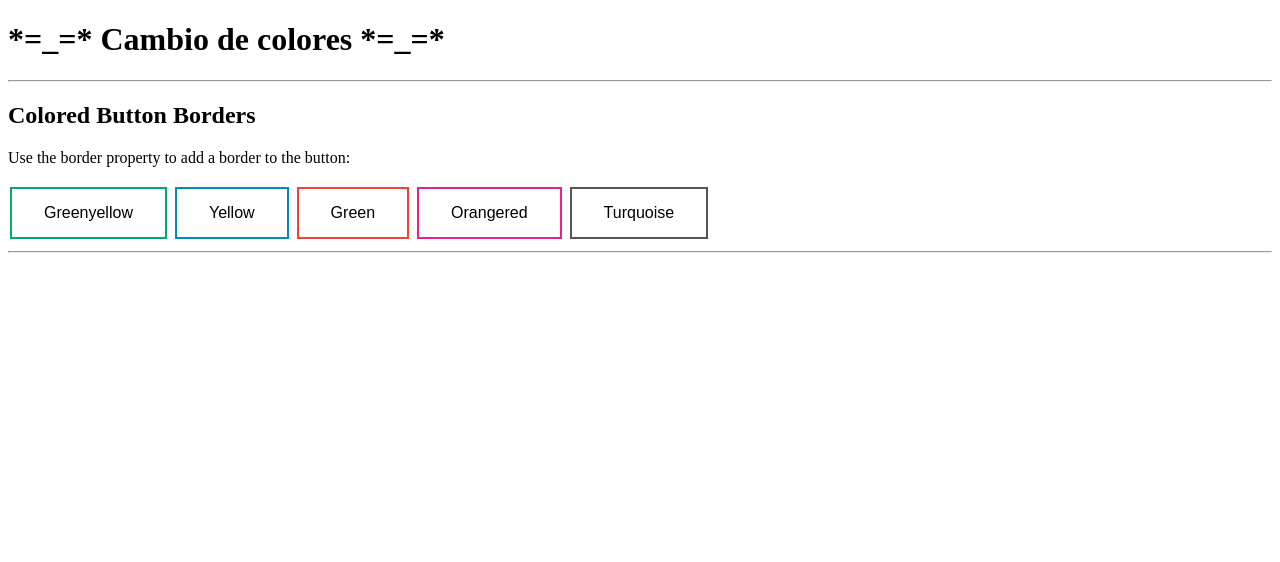
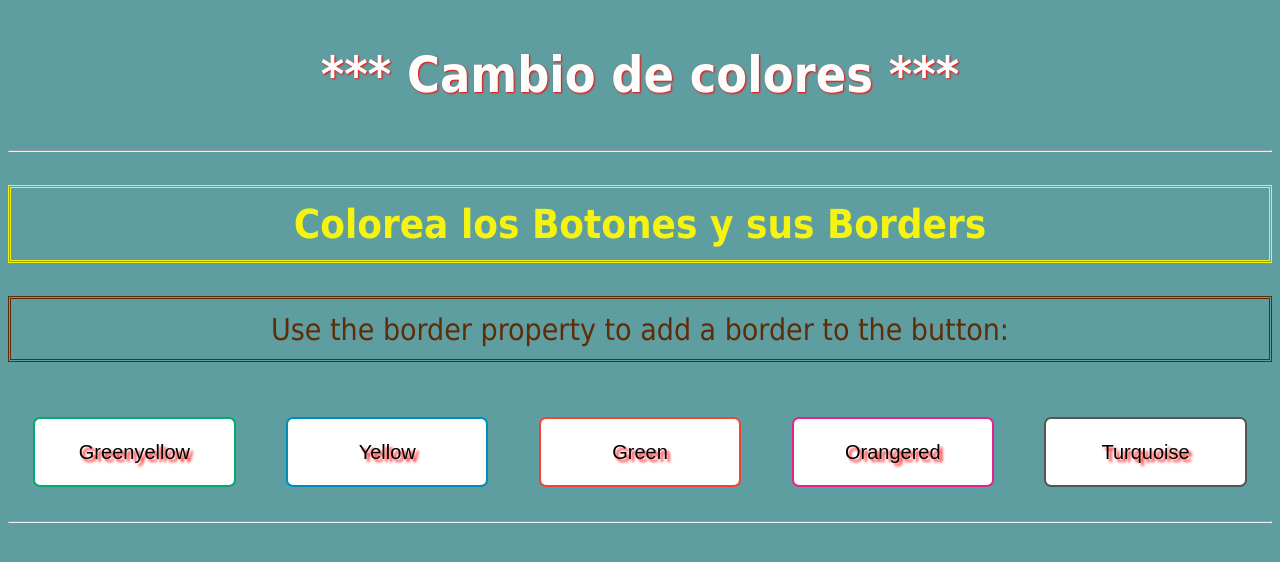
Before and after one commit to jcpm1403/HFSHW03, a plain HTML site: page Mutacion.html in a window 1280 px wide. Drawn offline with Linux system fonts and the light colour scheme.

Commit message:
Change the code

```diff
--- a/Mutacion.html
+++ b/Mutacion.html
@@ -5,24 +5,24 @@
     <meta charset="UTF-8">
     <meta name="viewport" content="width=device-width, initial-scale=1.0">
     <title>Cambio Color</title>
-    <link rel="stylesheet" href="style.css">
+    <link rel="stylesheet" type="text/css" href="./style.css">
 </head>
 
-<body>
+<body class="fondo">
     <header>
-        <h1> *=_=* Cambio de colores *=_=* </h1>
+        <h1 class="mitexto"> *** Cambio de colores *** </h1>
     </header>
     <hr />
     <main>
         <section>
             <div>
-                <h2>Colored Button Borders</h2>
+                <h2 class="mitexto1">Colorea los Botones y sus Borders</h2>
             </div>
         </section>
         <section>
-            <p>Use the border property to add a border to the button:</p>
+            <p class="mitexto2">Use the border property to add a border to the button:</p>
             <section>
-                <div>
+                <div class="contenedor">
                     <button class="button button1">Greenyellow</button>
                     <button class="button button2">Yellow</button>
                     <button class="button button3">Green</button>
--- a/style.css
+++ b/style.css
@@ -1,14 +1,17 @@
   .button {
     background-color: #04AA6D; /* Green */
-    border: none;
+    border:red;
     color: white;
-    padding: 15px 32px;
+    padding: 10px 2px;
     text-align: center;
-    text-decoration: none;
     display: inline-block;
-    font-size: 16px;
-    margin: 4px 2px;
+    font-size: 20px;
+    margin: 2%;
     cursor: pointer;
+    width: 210px;
+    height: 70px;
+    border-radius: 7px;
+    text-shadow: 3px 3px 3px red
   }
 
   .button1 {
@@ -70,3 +73,44 @@
     background-color: turquoise;
     color: black;
   }
+
+  .fondo {
+    background-color: cadetblue;
+  }
+
+  .mitexto {
+    font-size: 50px;
+    font-family: 'Tahoma';
+    font-style: calc(25);
+    text-shadow: 1px 1px 2px red;
+    color: rgb(253, 253, 252);
+    padding: 1%;
+    text-align: center;
+  }
+
+  .mitexto1 {
+    font-size: 40px;
+    font-family: 'Tahoma';
+    font-style: calc(25);
+    color: rgba(252, 248, 8, 0.952);
+    border-style: double;
+    padding: 1%;
+    text-align: center;
+  }
+
+  .mitexto2 {
+    font-size: 30px;
+    font-family: 'Tahoma';
+    font-style: calc(25);
+    color: rgb(95, 44, 7);
+    border-style: double;
+    padding: 1%;
+    text-align: center;
+  }
+
+  .contenedor {
+    display: flex;
+    justify-content:center;
+    align-items: center;
+    height: auto;
+  }
```
